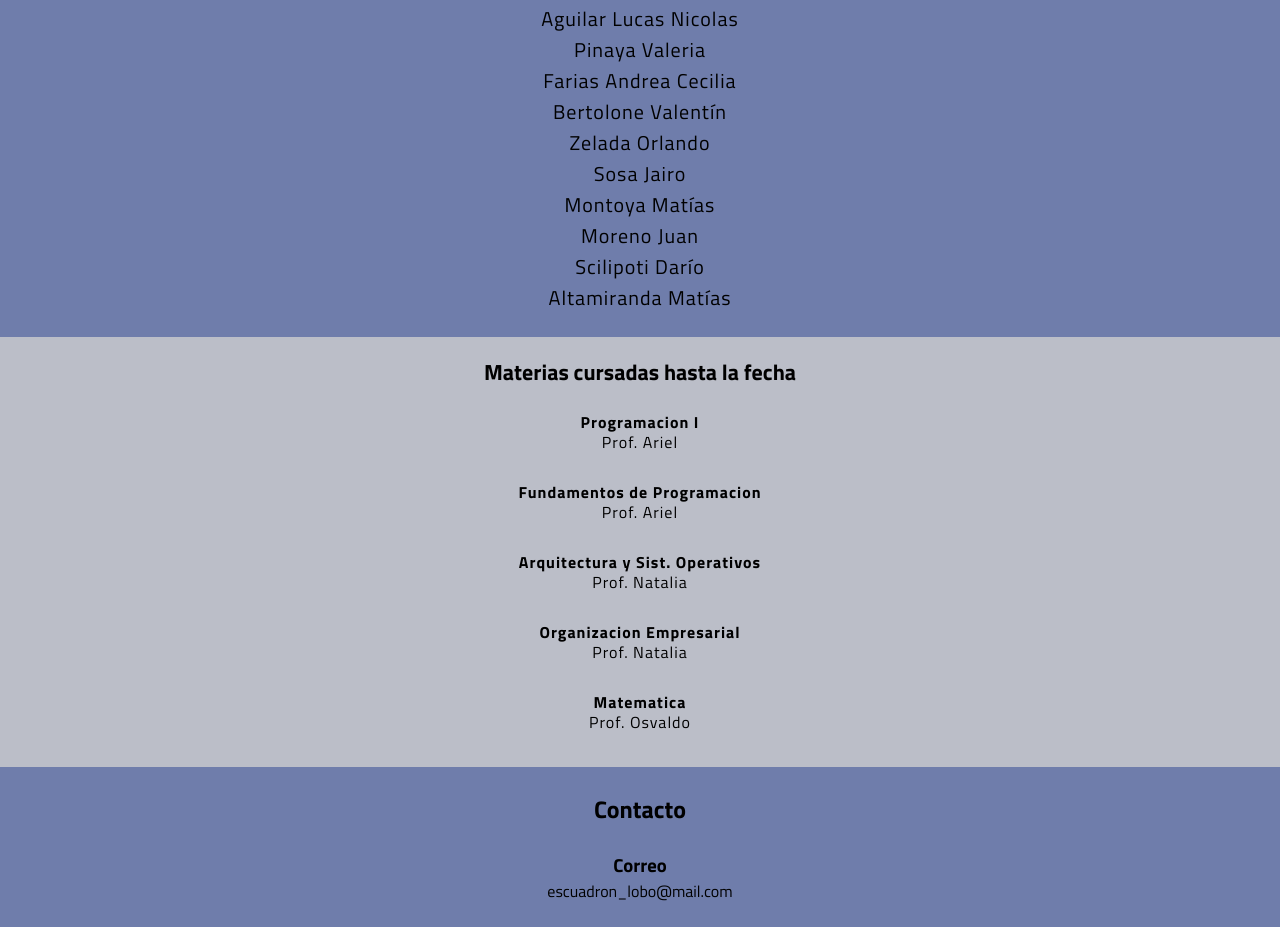
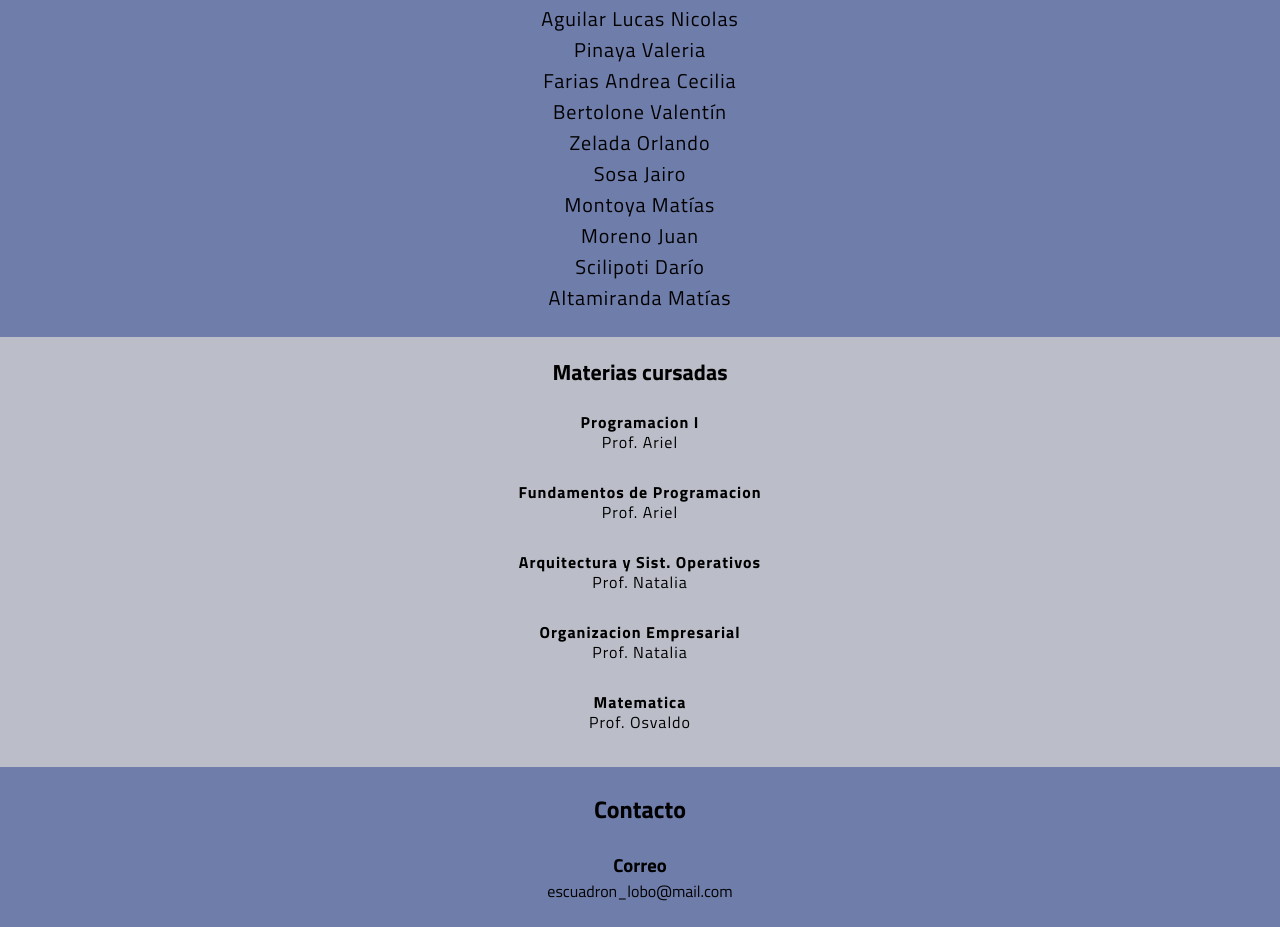
Before and after one commit to mathias5525/Portafolio-Grupo-Escuadron-Lobo, a plain HTML site: page index.html in a window 1280 px wide. Shown: the part 673-1600 px from the top of the page. Drawn offline with Linux system fonts and the light colour scheme.

Commit message:
Update index.html

```diff
--- a/index.html
+++ b/index.html
@@ -66,7 +66,7 @@
     <section class="materias" id="materias">
         <div class="contenido-seccion">
             <br>
-            <h3>Materias cursadas hasta la fecha</h3><br>
+            <h3>Materias cursadas</h3><br>
             <h4>Programacion I</h4>
             <p>Prof. Ariel</p><br>
             <h4>Fundamentos de Programacion</h4>
```
